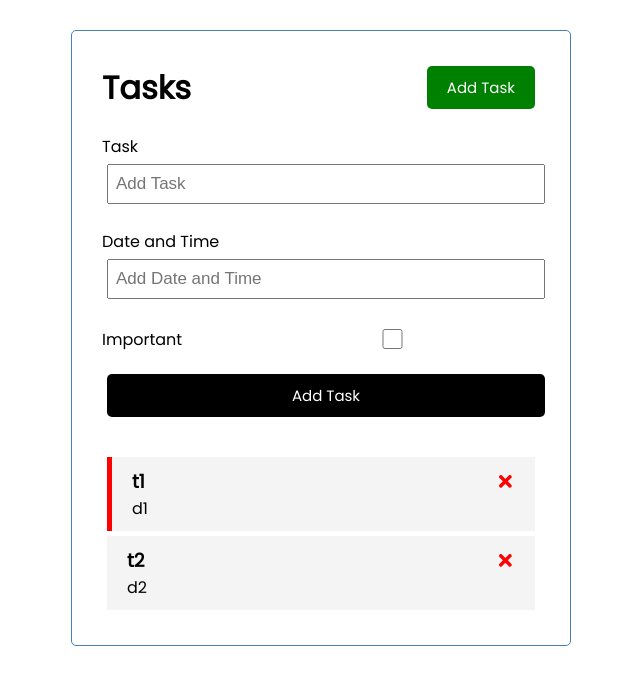
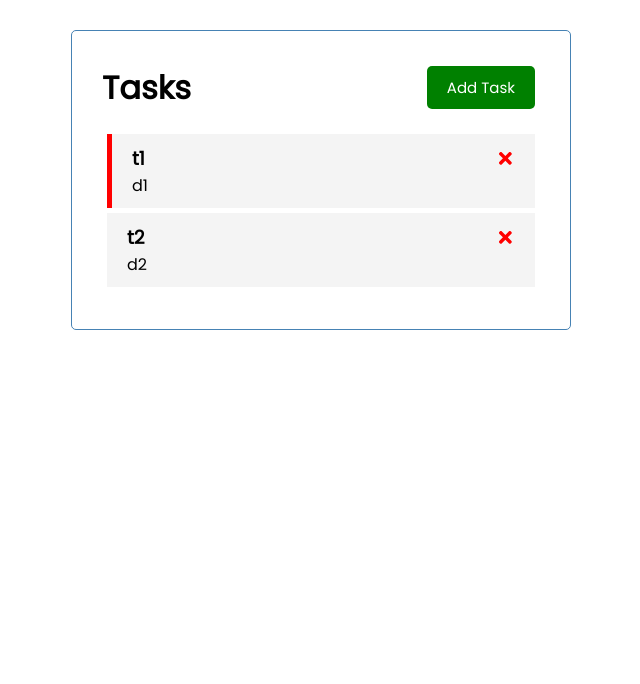
Before and after one commit to avinashgazula/react-tasks, a React (Create React App) app: page / in a window 1280 px wide. Shown: the top 684 px of the page, without its empty margins (319-959 px from the left). Built offline with nearby package versions, Linux system fonts and the light colour scheme.

Commit message:
Toogle Adding Tasks Form

```diff
--- a/src/App.js
+++ b/src/App.js
@@ -5,12 +5,17 @@ import Tasks from './components/Tasks';
 
 function App() {
 
+  const [showAddForm, setShowAddForm] = useState(false)
   const [tasks, setTasks] = useState([{ id: 1, name: "t1", day: "d1", important: true }, { id: 2, name: "t2", day: "d2", important: false }])
 
   const addTask = (task) => {
     const id = Math.ceil(Math.random() * 100000)
     const newTask = { ...task, id }
     setTasks([...tasks, newTask])
+  }
+
+  const toggleShowAddForm = () => {
+    setShowAddForm(!showAddForm)
   }
 
   const deleteTask = (id) => {
@@ -23,8 +28,8 @@ function App() {
 
   return (
     <div className="container">
-      <Header />
-      <AddTask onAdd={addTask} />
+      <Header onToggle={toggleShowAddForm} showAddForm={showAddForm} />
+      {showAddForm && <AddTask onAdd={addTask} />}
       {tasks.length > 0 ? <Tasks onDelete={deleteTask} onToggle={toggleImportant} tasks={tasks} /> : 'No Tasks Available'}
     </div>
   );
--- a/src/components/Header.js
+++ b/src/components/Header.js
@@ -2,16 +2,12 @@ import PropTypes from 'prop-types';
 import Button from './Button';
 
 
-const Header = ({ title }) => {
-
-    const onClick = () => {
-        console.log('clicked');
-    }
+const Header = ({ title, onToggle, showAddForm }) => {
 
     return (
         <header className="header">
             <h1>{title}</h1>
-            <Button onClick={onClick} color="green" text="Add Task" />
+            <Button onClick={onToggle} color={showAddForm ? 'red' : 'green'} text={showAddForm ? 'Close' : 'Add Task'} />
         </header>
     )
 }
```
